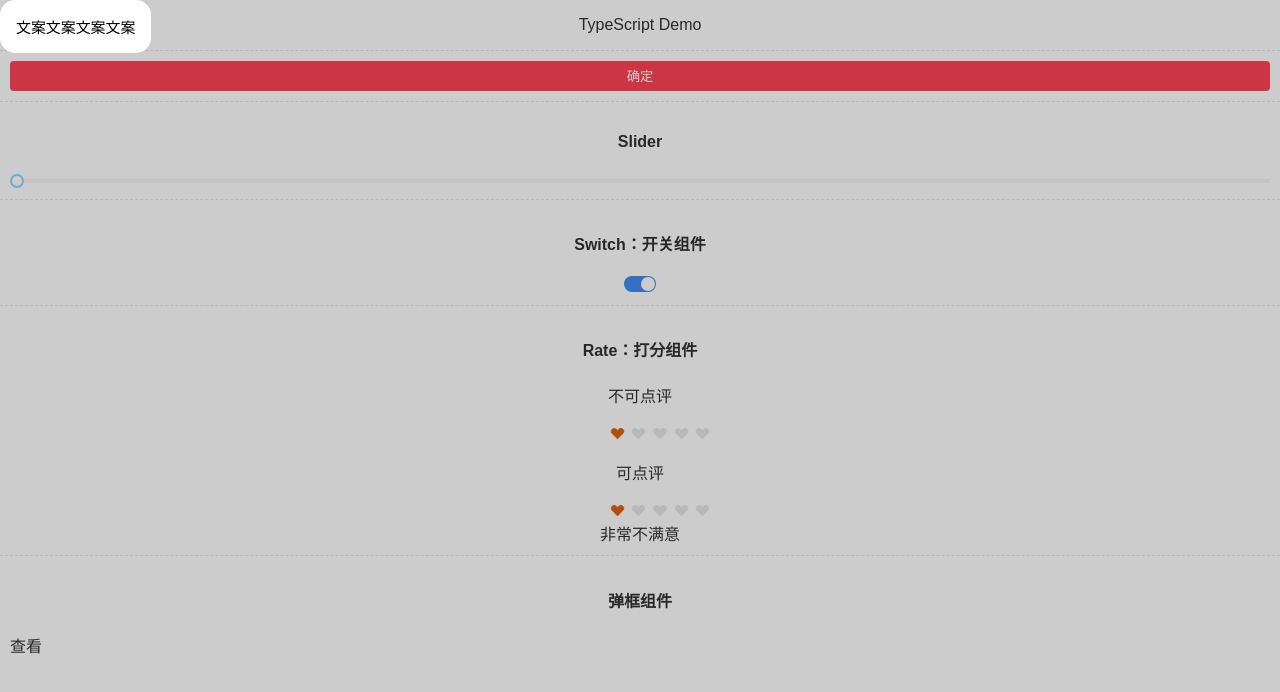
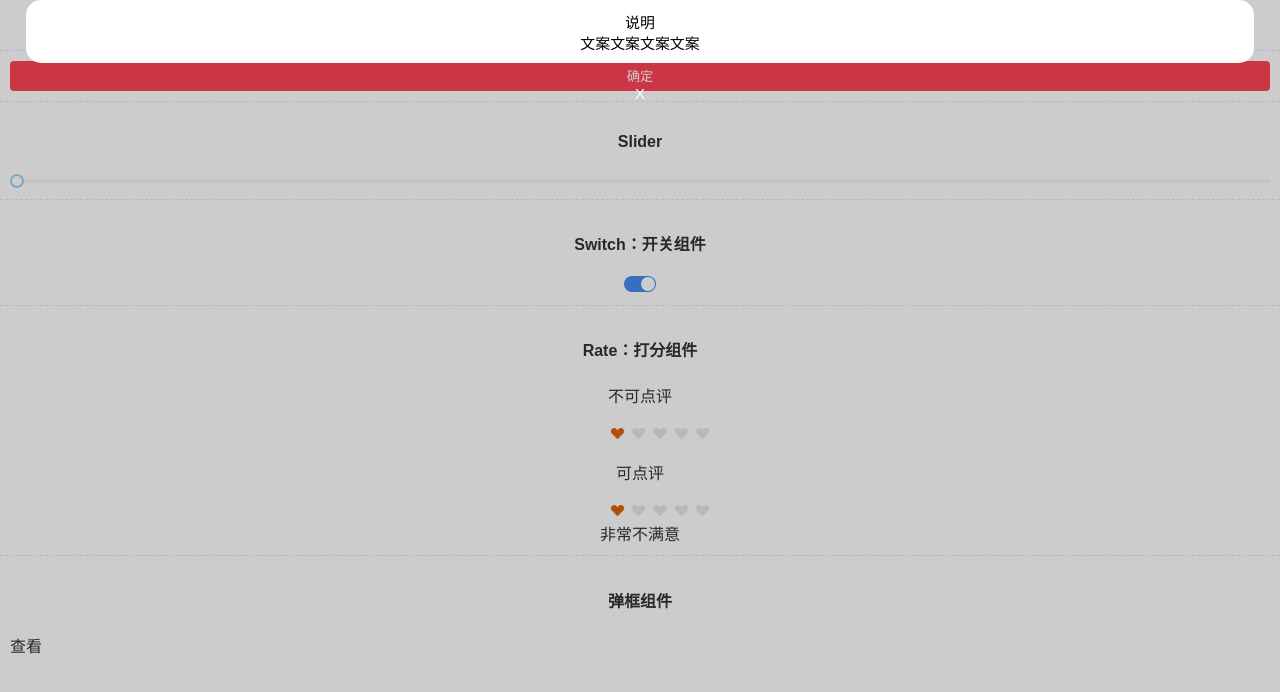
Before and after one commit to gss000/TsComponents, a React app: page /hello in a window 1280 px wide. Shown: the top 692 px of the page. Built offline with nearby package versions, Linux system fonts and the light colour scheme; a small style sheet from the web is missing.

Commit message:
popAlert develop

```diff
--- a/src/pages/Hello/Hello.tsx
+++ b/src/pages/Hello/Hello.tsx
@@ -46,7 +46,7 @@ class Hello extends Component<object> {
 				<section className="demo-wrap">
 					<h4>弹框组件</h4>
 					<div style={{ display: 'flex' }}>
-						<Popover content={'文案文案文案文案'} visible>
+						<Popover title={'说明'} content={'文案文案文案文案'} visible>
 							查看
 						</Popover>
 					</div>
--- a/src/pages/common/utils/portal.tsx
+++ b/src/pages/common/utils/portal.tsx
@@ -31,7 +31,7 @@ class Portal extends React.Component<any> {
 	}
 
 	render() {
-		console.log(this.container);
+		// console.log(this.container);
 
 		if (this.container) {
 			return ReactDOM.createPortal(this.props.children, this.container);
--- a/src/pages/common/utils/utils.js
+++ b/src/pages/common/utils/utils.js
@@ -12,4 +12,12 @@ export function getElementStyle(ele, attr) {
 /**
  * 计算元素位置
  */
-export function getMiddlePosition() {}
+export function getMiddlePosition(ele) {
+	if (ele) {
+		const height = getElementStyle(ele, 'height');
+		console.log('util:', height);
+		return 50;
+	}
+
+	return 0;
+}
--- a/src/pages/components/Popover/PopAlert.less
+++ b/src/pages/components/Popover/PopAlert.less
@@ -17,23 +17,30 @@
 		z-index: 999;
 	}
 
-  .main {
-    // padding: 0.15rem;
+	.popAlert {
 		position: absolute;
 		left: 0;
 		top: 0;
 		width: 100%;
+		z-index: 10001;
 
-    .main-content {
-      padding: 0.15rem;
-      position: absolute;
-      // left: 2%;
-      // width: 96%;
+		.popAlert-content {
+			margin: 0 auto;
+			padding: 0.1rem;
+			width: 96%;
 			font-size: 0.14rem;
 			background-color: #fff;
 			border-radius: 15px;
 			z-index: 1000;
 			box-sizing: border-box;
 		}
+
+		.pop-close {
+			margin-top: 0.2rem;
+			font-size: 0.14rem;
+			color: #fff;
+			cursor: pointer;
+		}
+
 	}
 }
--- a/src/pages/components/Popover/PopAlert.tsx
+++ b/src/pages/components/Popover/PopAlert.tsx
@@ -11,12 +11,16 @@ export interface PopOverProps {
 	visible: boolean; // 是否显示浮层
 }
 
-interface State {}
+interface State {
+	visible: boolean;
+	popTop: number | string;
+}
 
 export default class PopOver extends Component<PopOverProps, State> {
 	constructor(props) {
 		super(props);
 		this.state = {
+			popTop: 0,
 			visible: false
 		};
 	}
@@ -26,8 +30,20 @@ export default class PopOver extends Component<PopOverProps, State> {
 	};
 
 	container: React.ReactNode;
+	popContent: React.ReactNode;
 
-	componentDidMount() {}
+	componentWillMount() {}
+
+	componentDidMount() {
+		console.log('=======', this.popContent);
+		if (this.popContent) {
+			const height = getMiddlePosition(this.popContent);
+			console.log('popContent height:', height);
+			this.setState({
+				popTop: `${getMiddlePosition()}px`
+			});
+		}
+	}
 
 	componentWillReceiveProps(nextProps) {}
 
@@ -45,13 +61,18 @@ export default class PopOver extends Component<PopOverProps, State> {
 	}
 
 	render() {
+		const { popTop } = this.state;
 		const { title, content, visible } = this.props;
+		const popWrapStyle = { top: popTop };
 		const container = (
-			<div className={classnames('PopWrap', { hide: !visible })}>
+			<div className={classnames('PopWrap', { hide: !visible })} style={popWrapStyle}>
 				<div className="mask"></div>
-				<div className="main">
-					{title && <div className="main-title">{title}</div>}
-					<div className="main-content">{content}</div>
+				<div className="popAlert">
+					<div className="popAlert-content" ref={node => (this.popContent = node)}>
+						{title && <div className="pop-title">{title}</div>}
+						<div className="pop-content">{content}</div>
+					</div>
+					<div className="pop-close">X</div>
 				</div>
 			</div>
 		);
```
Lines whose indentation alone changed are shown as unchanged.
